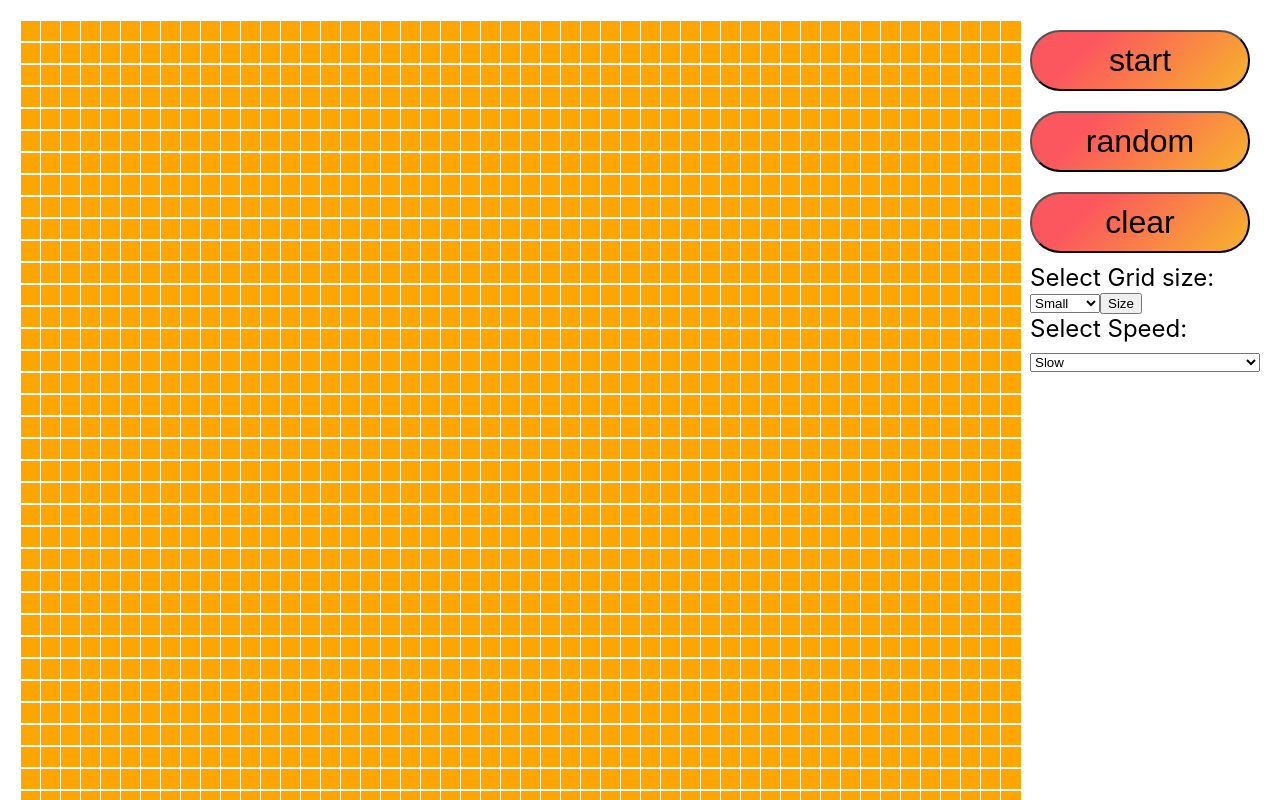
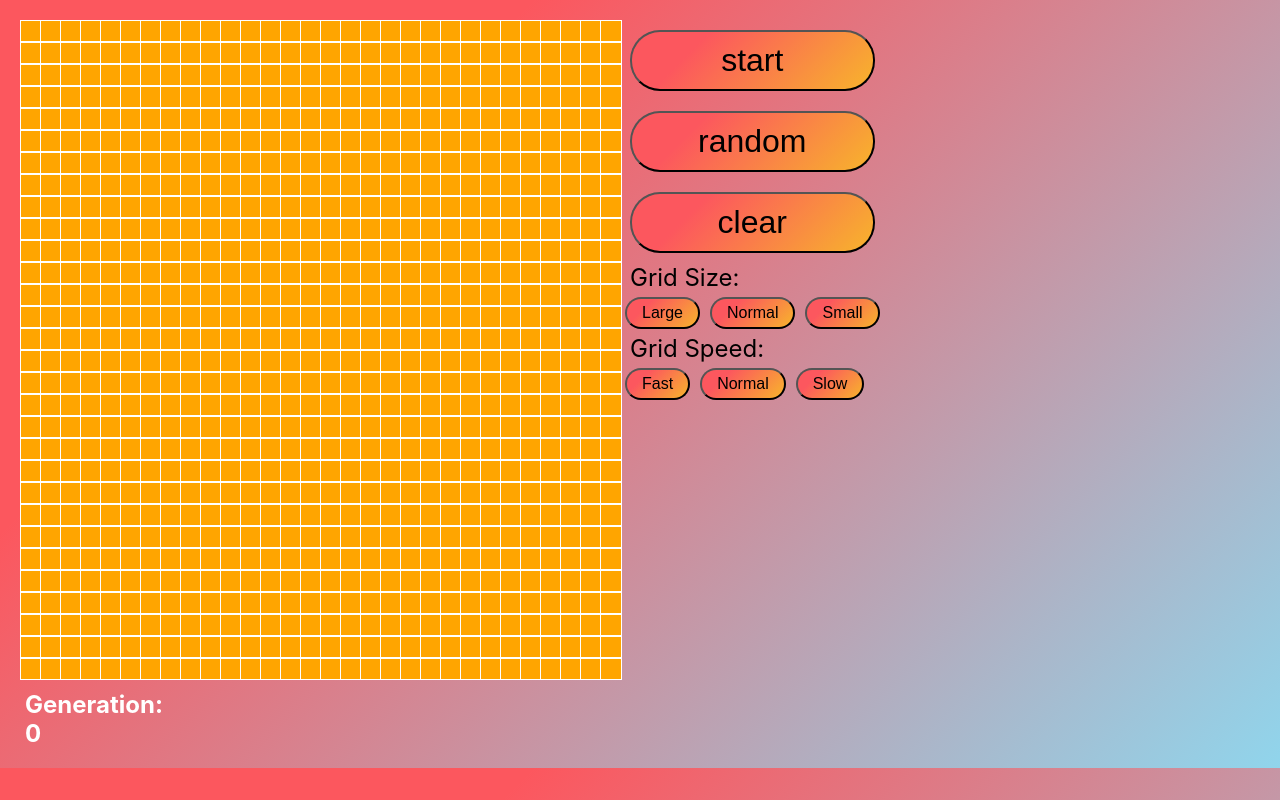
Before and after one commit to tdavis1991/Conway-s-game-of-life, a React (Create React App) app in the folder conways-game-of-life/: page / in a window 1280 px wide. Shown: the top 800 px of the page. Built offline with nearby package versions, Linux system fonts and the light colour scheme.

Commit message:
finished custom grid size and speed feature

```diff
--- a/conways-game-of-life/src/App.css
+++ b/conways-game-of-life/src/App.css
@@ -99,10 +99,11 @@ h4 {
   margin-left: 10px;
 }
 
-.drop-down {
-  margin-left: 10px;
+.small-button {
+  margin: 5px;
+  padding: 5px 15px;
+  font-size: 1rem;
+  border-radius: 30px;
+  background-color: #f7b42c;
+  background-image: linear-gradient(315deg, #f7b42c 0%, #fc575e 74%);
 }
-
-#grid-speed {
-  margin-top: 10px;
-}
--- a/conways-game-of-life/src/App.js
+++ b/conways-game-of-life/src/App.js
@@ -1,30 +1,6 @@
 import React, { useState, useCallback, useRef, useEffect } from "react";
 import './App.css';
 import produce from "immer";
-
-let numRows = 50;
-let numCols = 50;
-
-// function grids(gridSize) {
-//   if(gridSize === 'small') {
-//     let numRows = 25;
-//     let numCols = 25;
-//     console.log(gridSize)
-//   }
-
-//   if(gridSize === 'medium') {
-//     let numRows = 50;
-//     let numCols = 50;
-//     console.log(gridSize)
-//   }
-
-//   if(gridSize === 'large') {
-//     let numRows = 75;
-//     let numCols = 75;
-//     console.log(gridSize)
-//   }
-//   console.log(gridSize)
-// }
 
 
 const operations = [
@@ -38,32 +14,24 @@ const operations = [
   [-1, 0]
 ];
 
+
+
+function App() {
+  const [gridSize, setGridSize] = useState({
+    numCols: 30,
+    numRows: 30
+  })
+
   const generateEmptyGrid = () => {
     const rows = [];
-  for (let i = 0; i < numRows; i++) {
-    rows.push(Array.from(Array(numCols), () => 0));
+    for (let i = 0; i < gridSize.numRows; i++) {
+      rows.push(Array.from(Array(gridSize.numCols), () => 0));
     }
 
     return rows;
   };
-
-function App() {
   const [generation, setGeneration] = useState(-1)
-  const [select, setSelect] = useState()
-  const [gridSize, setGridSize] = useState('')
-
-
-  // function selectSize(e) {
-  //   setGridSize(e.target.value)
-
-
-  // }
-
-  // function handleSubmit(e) {
-  //   e.preventDefault();
-
-  //   grids(gridSize)
-  // }
+  const [speed, setSpeed] = useState(500)
 
 
   const [grid, setGrid] = useState(() => {
@@ -79,21 +47,22 @@ function App() {
   const runningRef = useRef(running);
   runningRef.current = running;
 
-  const runSimulation = useCallback(() => {
+
+
+    let runSimulation = useCallback(() => {
       if (!runningRef.current) {
         return;
       }
-
         setGrid(g => {
           //  The rules for the game of life
           return produce(g, gridCopy => {
-        for (let i = 0; i < numRows; i++) {
-          for (let k = 0; k < numCols; k++) {
+            for (let i = 0; i < gridSize.numRows; i++) {
+              for (let k = 0; k < gridSize.numCols; k++) {
                 let neighbors = 0;
                 operations.forEach(([x, y]) => {
                   const newI = i + x;
                   const newK = k + y;
-              if (newI >= 0 && newI < numRows && newK >= 0 && newK < numCols) {
+                  if (newI >= 0 && newI < gridSize.numRows && newK >= 0 && newK < gridSize.numCols) {
                     neighbors += g[newI][newK];
                   }
                 });
@@ -107,9 +76,8 @@ function App() {
             }
           });
         });
-
-    setTimeout(runSimulation, 100);
-  }, []);
+          setTimeout(runSimulation, speed);
+    }, [gridSize, speed]);
 
   return (
     <div style={{display: 'flex', flexDirection: 'row-reverse', justifyContent: 'flex-end', margin: '20px'}}>
@@ -132,9 +100,9 @@ function App() {
           className='button'
           onClick={() => {
             const rows = [];
-            for (let i = 0; i < numRows; i++) {
+            for (let i = 0; i < gridSize.numRows; i++) {
               rows.push(
-                Array.from(Array(numCols), () => (Math.random() > 0.7 ? 1 : 0))
+                Array.from(Array(gridSize.numCols), () => (Math.random() > 0.7 ? 1 : 0))
               );
             }
 
@@ -155,26 +123,22 @@ function App() {
         >
           clear
         </button>
+        {/* Grid size */}
+        <label className='label-style'>Grid Size:</label>
+        <div>
+          <button className='small-button' onClick={() => setGridSize({numRows: 50, numCols: 50})}>Large</button>
+          <button className='small-button' onClick={() => setGridSize({numRows: 30, numCols: 30})}>Normal</button>
+          <button className='small-button' onClick={() => setGridSize({numRows: 15, numCols: 15})}>Small</button>
+        </div>
 
-        {/*Select Grid size for game*/}
-        <form>
-          <label className='label-style'>Select Grid size:</label>
-          <select name='size' id='grid-size' className='drop-down' value={gridSize}>
-            <option value='small'>Small</option>
-            <option value='medium'>Medium</option>
-            <option value='large'>Large</option>
+        {/* Grid speed */}
+        <label className='label-style'>Grid Speed:</label>
+        <div>
+          <button className='small-button' onClick={() => setSpeed(100)}>Fast</button>
+          <button className='small-button' onClick={() => setSpeed(500)}>Normal</button>
+          <button className='small-button' onClick={() => setSpeed(1000)}>Slow</button>
+        </div>
 
-          </select>
-          <button type='submit'>Size</button>
-        </form>
-
-        {/* Select speed for game */}
-        <label className='label-style'>Select Speed:</label>
-        <select name='speed' id='grid-speed' className='drop-down'>
-          <option value='slow'>Slow</option>
-          <option value='normal'>Normal</option>
-          <option value='fast'>Fast</option>
-        </select>
 
       </div>
 
@@ -183,7 +147,7 @@ function App() {
 
         style={{
           display: "grid",
-          gridTemplateColumns: `repeat(${numCols}, 20px)`
+          gridTemplateColumns: `repeat(${gridSize.numCols}, 20px)`
         }}
       >
         {/*Generating the grid for the game*/}
--- a/conways-game-of-life/src/index.css
+++ b/conways-game-of-life/src/index.css
@@ -5,6 +5,9 @@ body {
     sans-serif;
   -webkit-font-smoothing: antialiased;
   -moz-osx-font-smoothing: grayscale;
+  /* background-color: #90d5ec; */
+  background-image: linear-gradient(315deg, #90d5ec 0%, #fc575e 74%);
+
 }
 
 code {
```
Also changed, not shown: 1 other file (tests, documents, lock files or other folders). Lines whose indentation alone changed are shown as unchanged.
